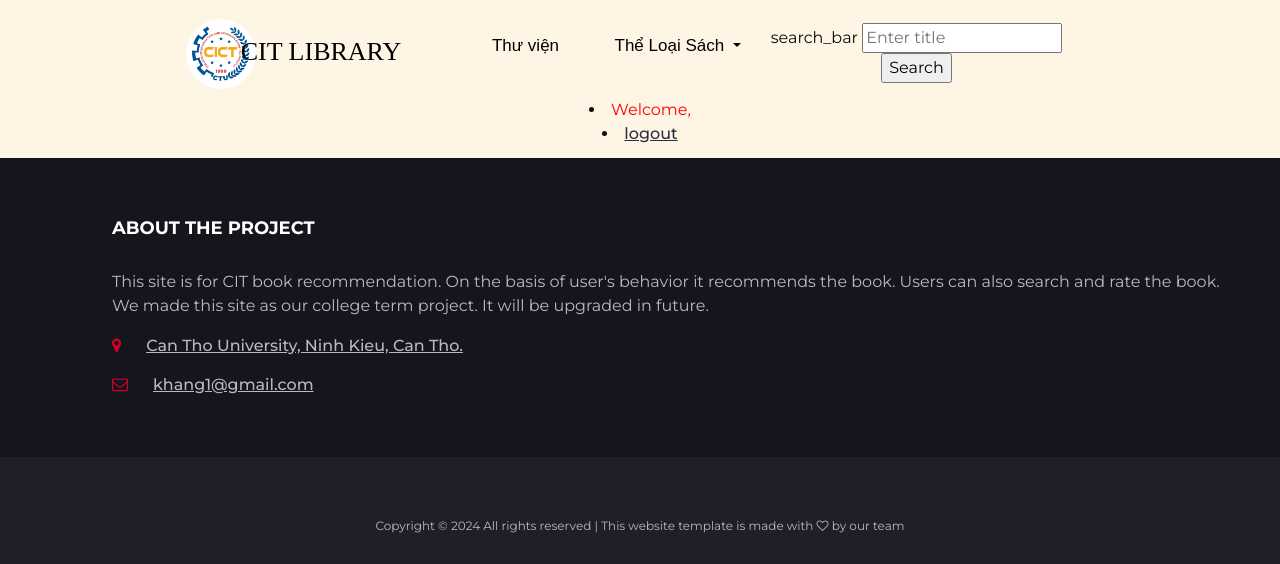
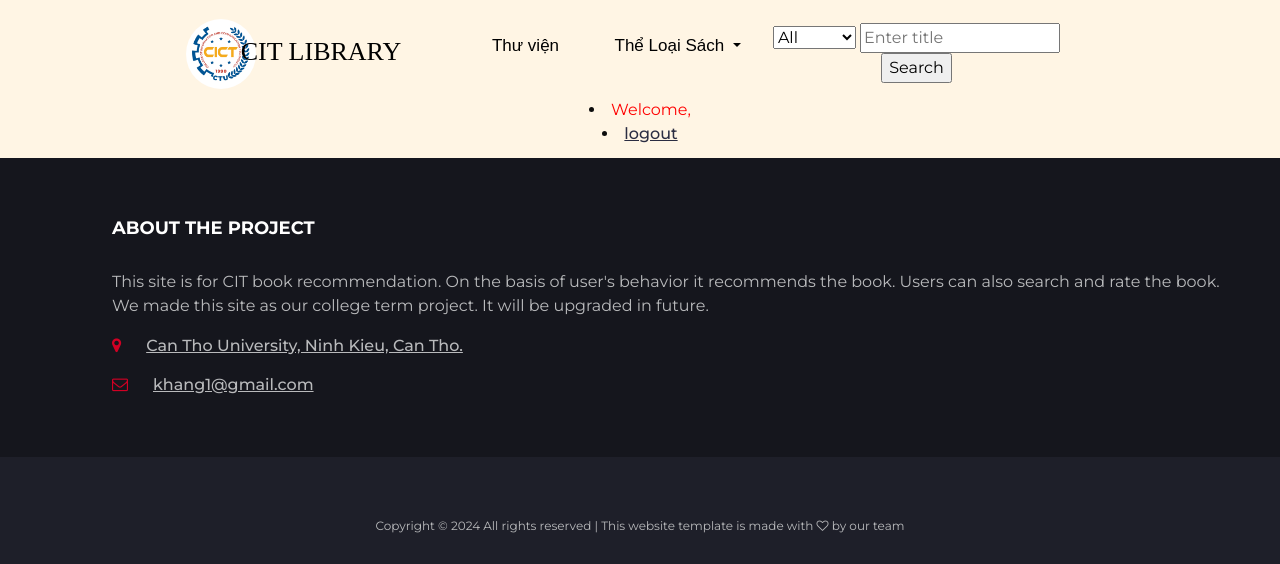
Before and after one commit to ThuanTheSecond/cit_book-web, a Django app: page / in a window 1280 px wide. Shown: the part 35-599 px from the top of the page. Run offline with Django 5.2, Linux system fonts and the light colour scheme; some libraries are stand-ins or nearby versions.

Commit message:
Chỉnh sửa tính năng Search
Không dùng full-text search bởi vì nó buộc phải gõ đúng từ khóa mới tìm kiếm được + nó chỉ thích hợp với cuốn sách có mô tả dài dòng

```diff
--- a/book_cit_web/home/forms.py
+++ b/book_cit_web/home/forms.py
@@ -1,4 +1,11 @@
 from django import forms
 
 class searchForm(forms.Form):
-    skey=forms.CharField(max_length=100, label='search_bar')
+    SEARCH_CHOICES = [
+        ('all', 'All'),
+        ('book_title', 'Title'),
+        ('book_author', 'Author'),
+        ('book_publish', 'Publish'),
+    ]
+    query=forms.CharField(max_length=100, label='search_bar')
+    search_type = forms.ChoiceField(choices=SEARCH_CHOICES, required=False, label='Search by')
--- a/book_cit_web/home/models.py
+++ b/book_cit_web/home/models.py
@@ -64,5 +64,5 @@ class FavList(models.Model):
 class Unaccent(Transform):
     lookup_name = 'unaccent'
     function = 'unaccent'
-
+    output_field = CharField()
 CharField.register_lookup(Unaccent)
--- a/book_cit_web/home/urls.py
+++ b/book_cit_web/home/urls.py
@@ -6,7 +6,7 @@ urlpatterns = [
     path('searchSlug', views.searchSlug, name='search_slug'),
     path('book/detail/id=<int:id>', views.bookDetail, name='book_detail'),
     path('category/filter/id=<int:id>', views.categoryFilter, name='category'),
-    path('search/<str:skey>', views.search, name='search'),
+    path('search/<str:search_type>/<str:query>', views.search, name='search'),
 ]
 
 htmxpatterns = [
--- a/book_cit_web/home/views.py
+++ b/book_cit_web/home/views.py
@@ -6,6 +6,8 @@ from .utils import normalize_vietnamese, pagePaginator
 from django.shortcuts import redirect
 import json
 from django.contrib.auth.decorators import login_required
+from django.db.models import Q
+
 # Logic xử lí
 def checkRate(userid = None, bookid = None):
     rate = Rating.objects.filter(user_id = userid, book_id = bookid).first()
@@ -25,12 +27,23 @@ def rateBook(userid, bookid, point):
 
 # ---------Ajax Response--------
 def searchPost(request):
-    skey = request.POST.get('skey')
+    query = request.POST.get('query')
+    search_type = request.POST.get('search_type')
     # Loại bỏ dấu câu của skey
-    skey = normalize_vietnamese(skey)
-    if len(skey)>=3:
+    query = normalize_vietnamese(query)
+    if len(query)>=3:
         # sử dùng hàm __unaccent để có thể truy xuất băng tiếng việt không dấu
-        books = Book.objects.filter(book_title__unaccent__icontains=skey)[:5]
+        # books = Book.objects.filter(book_title__unaccent__icontains=skey)[:5]
+        # chinh sua o day
+        if search_type == 'all':
+            books = Book.objects.filter(
+                Q(book_title__unaccent__icontains=query) |
+                Q(book_author__unaccent__icontains=query) |
+                Q(book_publish__unaccent__icontains=query)
+            )
+        else:
+            books = Book.objects.filter(**{f"{search_type}__unaccent__icontains": query})
+        books = books[:7]
         if books:
             context = ""
             # Chỉnh sửa phần context để hiển thị ra đúng
@@ -115,10 +128,10 @@ def wishCheckPost(request):
                                 ''')
 # middle logic
 def searchSlug(request):
-    skey = request.GET.get('skey')
-    skey.replace(" ", "+")
-    return redirect('search', skey = skey)
-
+    query = request.GET.get('query')
+    search_type = request.GET.get('search_type')
+    query.replace(" ", "+")
+    return redirect('search',search_type = search_type ,query = query)
 
 # Các view để trả về trang HTML theo url.
 def index(request):
@@ -155,12 +168,23 @@ def bookDetail(request, id):
     return render(request, 'bookDetail.html', context)
 
 # pagepanigtion, su dung lai cau lenh truy xuat book o tren,
-def search(request, skey):
+def search(request, search_type, query):
     form = searchForm()
     # Take skey and execute query
-    skey.replace('+',' ')
-    skey = normalize_vietnamese(skey)
-    books = Book.objects.filter(book_title__unaccent__icontains=skey)
+    query.replace('+',' ')
+    query = normalize_vietnamese(query)
+    if len(query)>=3:
+        # sử dùng hàm __unaccent để có thể truy xuất băng tiếng việt không dấu
+        # books = Book.objects.filter(book_title__unaccent__icontains=skey)[:5]
+        # chinh sua o day
+        if search_type == 'all':
+            books = Book.objects.filter(
+                Q(book_title__unaccent__icontains=query) |
+                Q(book_author__unaccent__icontains=query) |
+                Q(book_publish__unaccent__icontains=query)
+            )
+        else:
+            books = Book.objects.filter(**{f"{search_type}__unaccent__icontains": query})
     # pagnition
     page_obj = pagePaginator(request, books)
     context = {
--- a/book_cit_web/templates/header.html
+++ b/book_cit_web/templates/header.html
@@ -12,9 +12,7 @@
             <ul class="header-links pull-right">
                 <li class="active"><a href="{% url 'index' %}">Home</a></li>
                 <li></li>
-                <!--<li><a href="#"><i class="fa fa-dollar"></i> USD</a></li>-->
-                <!-- Add navbar code to header -->
-                {% comment %} {% include 'navbar.html' %} {% endcomment %}
+
             </ul>
         </div>
     </div>
--- a/book_cit_web/templates/navbar.html
+++ b/book_cit_web/templates/navbar.html
@@ -44,8 +44,8 @@
                 <div class="col-md-4">
                     <div class="navbar-search">
                         <form action="{% url 'search_slug' %}", method='GET'>
-                        {{ formSearch.skey.label }}
-                        {% render_field formSearch.skey class='search-bar' hx-post="/search_post/" hx-trigger="keyup changed delay:500ms" hx-target='#ssuggest' placeholder="Enter title"%}
+                        {{ formSearch.search_type}}
+                        {% render_field formSearch.query class='search-bar' hx-post="/search_post/" hx-trigger="keyup changed delay:500ms" hx-target='#ssuggest' placeholder="Enter title"%}
                         <input type="submit" value="Search">
                         </form>
                     </div>
```
